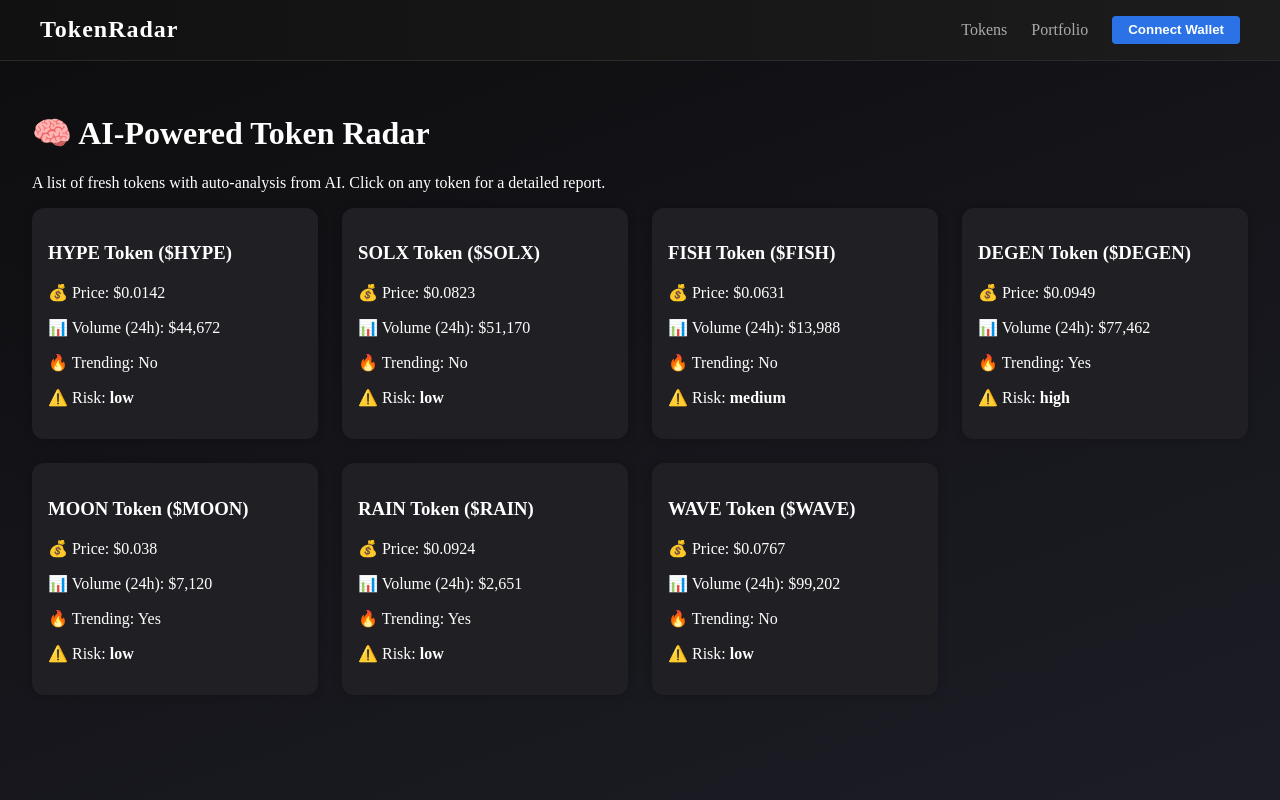
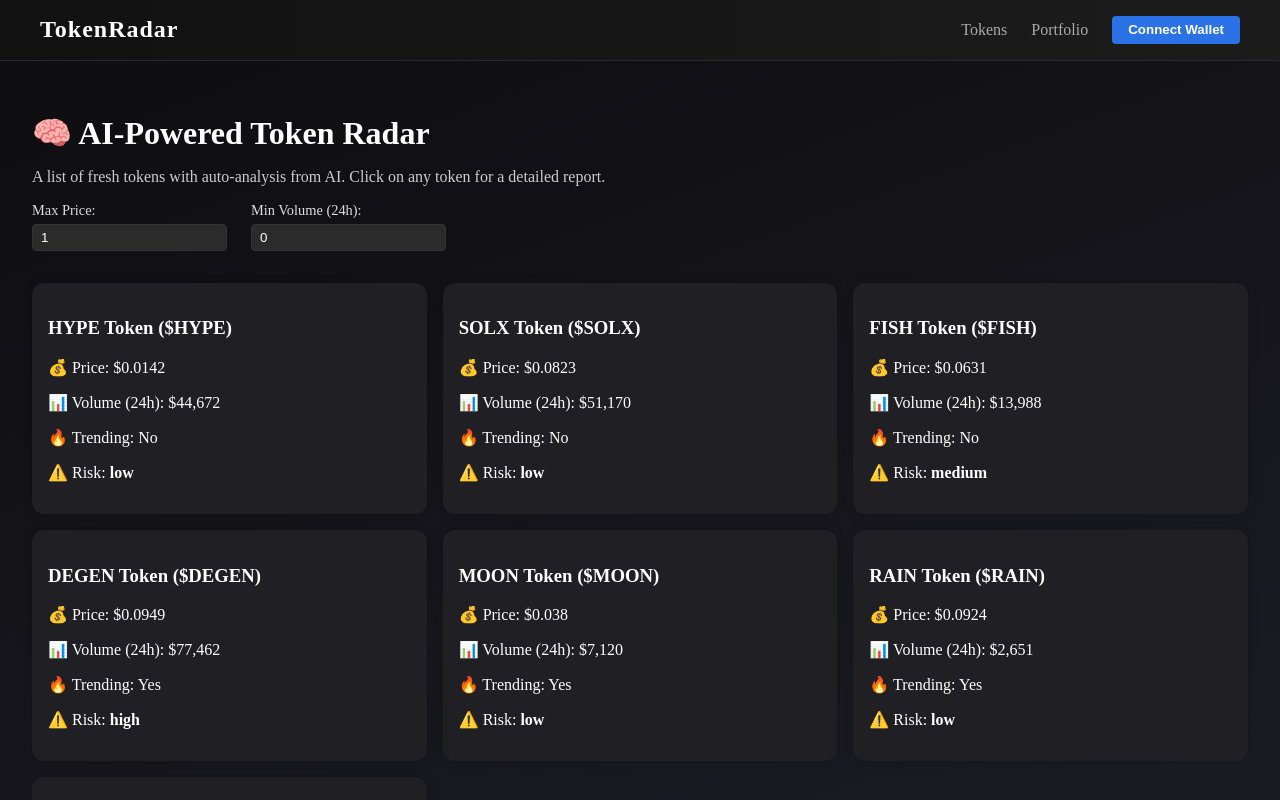
Before and after one commit to TokenRadarAI/TokenRadar, a Next.js app: page /tokens in a window 1280 px wide. Shown: the top 800 px of the page. Built offline with nearby package versions, Linux system fonts and the light colour scheme.

Commit message:
Add filters - max price and min volume

```diff
--- a/src/app/tokens/page.module.css
+++ b/src/app/tokens/page.module.css
@@ -9,3 +9,47 @@
   grid-template-columns: repeat(auto-fit, minmax(250px, 1fr));
   gap: 1.5rem;
 }
+.page > h1 {
+  font-size: 2rem;
+  margin-bottom: 0.5rem;
+}
+
+.page > p {
+  margin-bottom: 1rem;
+  color: #cccccc;
+}
+
+.filters {
+  display: flex;
+  gap: 1.5rem;
+  margin-bottom: 2rem;
+  flex-wrap: wrap;
+}
+
+.filters > label {
+  display: flex;
+  flex-direction: column;
+  font-size: 0.9rem;
+  color: #ddd;
+}
+
+.filters > label > input {
+  margin-top: 0.3rem;
+  padding: 0.3rem 0.5rem;
+  border-radius: 4px;
+  border: 1px solid #333;
+  background-color: #2b2b2b;
+  color: white;
+}
+
+.grid {
+  display: grid;
+  grid-template-columns: 1fr;
+  gap: 1rem;
+}
+
+@media (min-width: 768px) {
+  .grid {
+    grid-template-columns: repeat(3, 1fr);
+  }
+}
--- a/src/app/tokens/page.tsx
+++ b/src/app/tokens/page.tsx
@@ -10,13 +10,43 @@
   const [tokens] = useState<TokenData[]>(generateFakeTokenList());
   const [selected, setSelected] = useState<TokenData | null>(null);
 
+  const [maxPrice, setMaxPrice] = useState<number>(1);
+  const [minVolume, setMinVolume] = useState<number>(0);
+
+  const filteredTokens = tokens.filter(
+    (token) => token.price <= maxPrice && token.volume >= minVolume
+  );
+
   return (
     <div className={styles.page}>
       <h1>🧠 AI-Powered Token Radar</h1>
       <p>A list of fresh tokens with auto-analysis from AI. Click on any token for a detailed report.</p>
 
+      <div className={styles.filters}>
+        <label>
+          Max Price:
+          <input
+            type="number"
+            value={maxPrice}
+            min={0}
+            step={0.001}
+            onChange={(e) => setMaxPrice(parseFloat(e.target.value))}
+          />
+        </label>
+        <label>
+          Min Volume (24h):
+          <input
+            type="number"
+            value={minVolume}
+            min={0}
+            step={100}
+            onChange={(e) => setMinVolume(parseInt(e.target.value))}
+          />
+        </label>
+      </div>
+
       <div className={styles.grid}>
-        {tokens.map((token) => (
+        {filteredTokens.map((token) => (
           <TokenCard key={token.symbol} token={token} onClick={() => setSelected(token)} />
         ))}
       </div>
```
Also changed, not shown: src/app/api/analyze/route.ts (line endings or trailing spaces).
